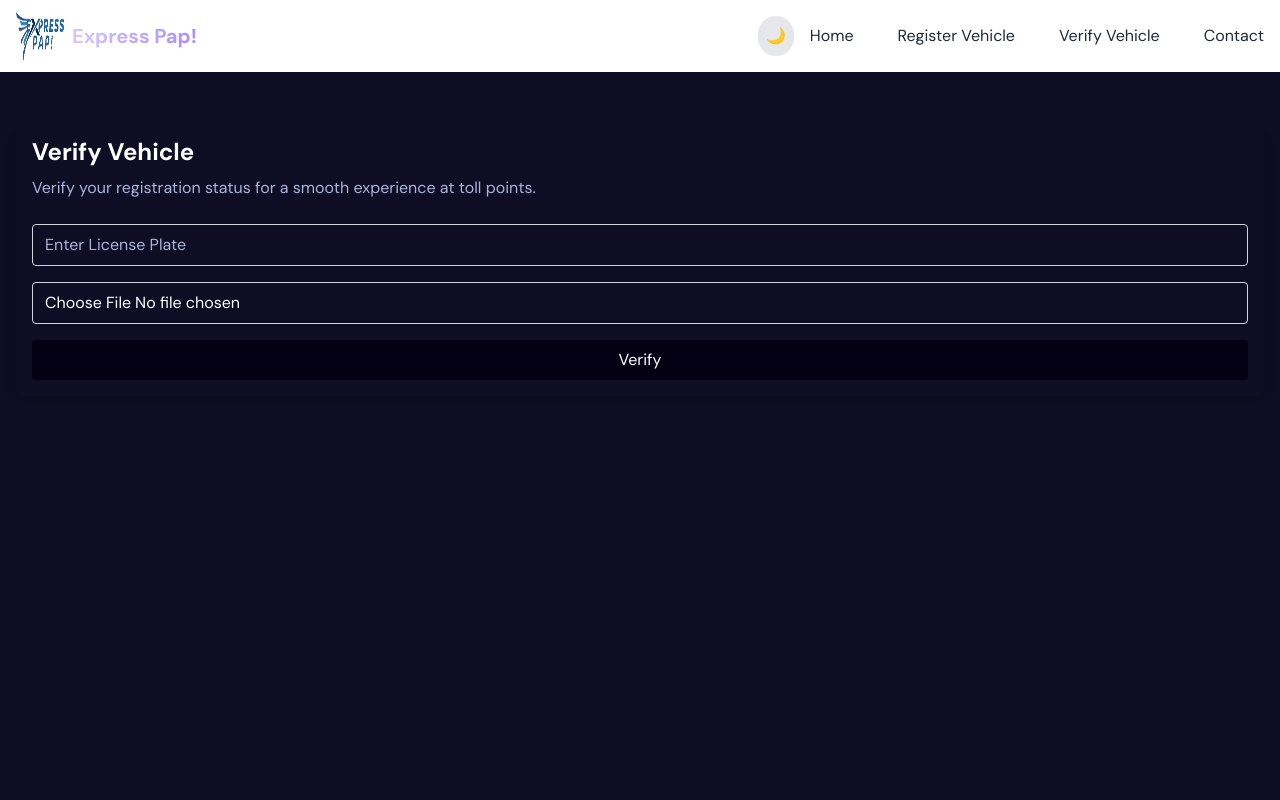
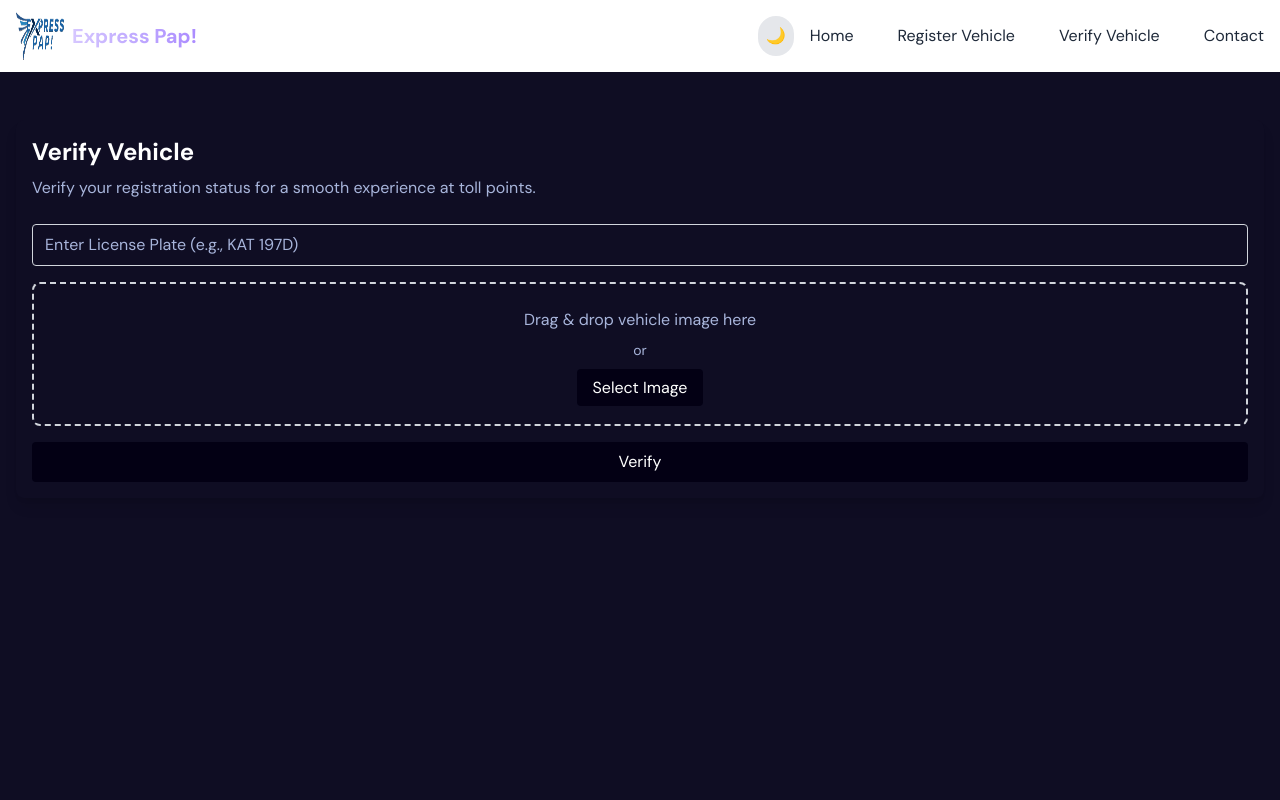
Before and after one commit to iamcollo-me/ExpressPap, a React (Vite) app in the folder express-pap/: page /verify in a window 1280 px wide. Shown: the top 800 px of the page. Built offline with nearby package versions, Linux system fonts and the light colour scheme; no server answers.

Commit message:
Updated the UI

```diff
--- a/express-pap/src/components/Register.jsx
+++ b/express-pap/src/components/Register.jsx
@@ -100,7 +100,7 @@ const Register = () => {
           <input
             type="text"
             name="licensePlate"
-            placeholder="e.g., ABC123"
+            placeholder="e.g., KAT 197D"
             value={formData.licensePlate}
             onChange={handleChange}
             className={`w-full px-3 py-2 border rounded bg-transparent text-white placeholder-light-200 ${
--- a/express-pap/src/components/Verify.jsx
+++ b/express-pap/src/components/Verify.jsx
@@ -1,22 +1,79 @@
-import React, { useState, useEffect } from 'react';
+import React, { useState, useEffect, useCallback } from 'react';
 
 const Verify = () => {
   const [licensePlate, setLicensePlate] = useState('');
   const [image, setImage] = useState(null);
+  const [imagePreview, setImagePreview] = useState(null);
   const [vehicle, setVehicle] = useState(null);
   const [message, setMessage] = useState('');
   const [loading, setLoading] = useState(false);
+  const [ocrLoading, setOcrLoading] = useState(false);
+  const [paymentLoading, setPaymentLoading] = useState(false);
   const [transactionId, setTransactionId] = useState(null);
   const [transactionStatus, setTransactionStatus] = useState(null);
   const [errors, setErrors] = useState({});
   const [pollCount, setPollCount] = useState(0);
+  const [isDragging, setIsDragging] = useState(false);
 
-  // Access environment variables
-  const API_BASE_URL = 'https://expresspap.onrender.com'; // Node.js backend
-  const LPR_API_URL = 'https://2f24-102-215-33-50.ngrok-free.app';   // Python backend
+  // API URLs
+  const API_BASE_URL = 'https://expresspap.onrender.com';
+  const LPR_API_URL = 'https://d925-102-215-33-50.ngrok-free.app';
 
-  console.log('API_BASE_URL:', API_BASE_URL);
-  console.log('LPR_API_URL:', LPR_API_URL);
+  // Drag and drop handlers
+  const handleDragEnter = (e) => {
+    e.preventDefault();
+    e.stopPropagation();
+    setIsDragging(true);
+  };
+
+  const handleDragLeave = (e) => {
+    e.preventDefault();
+    e.stopPropagation();
+    setIsDragging(false);
+  };
+
+  const handleDragOver = (e) => {
+    e.preventDefault();
+    e.stopPropagation();
+  };
+
+  const handleDrop = (e) => {
+    e.preventDefault();
+    e.stopPropagation();
+    setIsDragging(false);
+
+    const files = e.dataTransfer.files;
+    if (files && files.length > 0) {
+      const file = files[0];
+      if (file.type.startsWith('image/')) {
+        setImage(file);
+        const reader = new FileReader();
+        reader.onload = () => {
+          setImagePreview(reader.result);
+        };
+        reader.readAsDataURL(file);
+      }
+    }
+  };
+
+  // File input change handler
+  const handleFileChange = (e) => {
+    const file = e.target.files[0];
+    if (file && file.type.startsWith('image/')) {
+      setImage(file);
+      const reader = new FileReader();
+      reader.onload = () => {
+        setImagePreview(reader.result);
+      };
+      reader.readAsDataURL(file);
+    }
+  };
+
+  // Remove image handler
+  const removeImage = () => {
+    setImage(null);
+    setImagePreview(null);
+  };
 
   // Poll transaction status
   useEffect(() => {
@@ -26,13 +83,12 @@ const Verify = () => {
       if (!transactionId) return;
 
       try {
+        setPaymentLoading(true);
         const response = await fetch(`${API_BASE_URL}/transaction-status/${transactionId}`);
         if (!response.ok) {
           throw new Error(`HTTP error! Status: ${response.status}`);
         }
         const data = await response.json();
-
-        console.log('Transaction status check:', data);
 
         if (data.status === 'success') {
           setTransactionStatus('success');
@@ -58,6 +114,8 @@ const Verify = () => {
         clearInterval(pollInterval);
         setTransactionStatus('error');
         setMessage("Error checking payment status. Please check your M-Pesa messages.");
+      } finally {
+        setPaymentLoading(false);
       }
     };
 
@@ -87,26 +145,29 @@ const Verify = () => {
     if (!validateFields()) return;
 
     setLoading(true);
+    setOcrLoading(!!image);
+    setPaymentLoading(false);
     setMessage('Processing your request. This may take a moment...');
     setVehicle(null);
     setTransactionStatus('pending');
     setTransactionId(null);
 
     try {
-      let extractedLicensePlate = licensePlate;
+      let extractedLicensePlate = licensePlate.toUpperCase().trim();
 
       // If an image is uploaded, send it to the Python backend for OCR
       if (image) {
         const formData = new FormData();
         formData.append('image', image);
 
-        console.time("OCR Process");
+        setMessage('Processing license plate image...');
+        setOcrLoading(true);
+
         const lprResponse = await fetch(`${LPR_API_URL}/upload`, {
           method: 'POST',
           body: formData,
           signal: AbortSignal.timeout(40000),
         });
-        console.timeEnd("OCR Process");
 
         if (!lprResponse.ok) {
           throw new Error(`Python backend error: ${lprResponse.statusText}`);
@@ -119,11 +180,13 @@ const Verify = () => {
           throw new Error("Failed to extract license plate from image.");
         }
 
-        extractedLicensePlate = lprData.licensePlate;
+        extractedLicensePlate = lprData.licensePlate.toUpperCase().trim();
+        setOcrLoading(false);
       }
 
       // Send the license plate to the Node.js backend for payment initiation
-      console.time("Payment Verification");
+      setMessage('Verifying vehicle registration...');
+
       const verifyResponse = await fetch(`${API_BASE_URL}/verify`, {
         method: 'POST',
         headers: {
@@ -133,7 +196,6 @@ const Verify = () => {
           licensePlate: extractedLicensePlate,
         }),
       });
-      console.timeEnd("Payment Verification");
 
       if (!verifyResponse.ok) {
         throw new Error(`Node.js backend error: ${verifyResponse.statusText}`);
@@ -146,6 +208,7 @@ const Verify = () => {
         setVehicle(verifyData.vehicle);
         setTransactionId(verifyData.transactionId);
         setMessage("Please check your phone to complete the M-Pesa payment.");
+        setPaymentLoading(true);
       } else {
         setTransactionStatus(null);
         setMessage(verifyData.message || "Vehicle not found. Please register.");
@@ -154,6 +217,8 @@ const Verify = () => {
       console.error("Verify error:", error);
       setTransactionStatus('error');
       setMessage(error.message || "Error verifying vehicle. Please try again.");
+      setOcrLoading(false);
+      setPaymentLoading(false);
     }
 
     setLoading(false);
@@ -169,7 +234,7 @@ const Verify = () => {
         <div>
           <input
             type="text"
-            placeholder="Enter License Plate"
+            placeholder="Enter License Plate (e.g., KAT 197D)"
             value={licensePlate}
             onChange={(e) => setLicensePlate(e.target.value)}
             className={`w-full px-3 py-2 border rounded bg-transparent text-white placeholder-light-200 ${
@@ -180,29 +245,127 @@ const Verify = () => {
           {errors.licensePlate && <div className="text-red-500 text-sm mt-1">{errors.licensePlate}</div>}
         </div>
 
-        {/* Image Upload */}
-        <div>
+        {/* Drag and Drop Area */}
+        <div
+          className={`border-2 border-dashed rounded-lg p-6 text-center ${
+            isDragging ? 'border-primary bg-primary/10' : 'border-gray-300'
+          }`}
+          onDragEnter={handleDragEnter}
+          onDragLeave={handleDragLeave}
+          onDragOver={handleDragOver}
+          onDrop={handleDrop}
+        >
+          {imagePreview ? (
+            <div className="relative">
+              <img
+                src={imagePreview}
+                alt="Preview"
+                className="max-h-48 mx-auto mb-4 rounded"
+              />
+              <button
+                onClick={removeImage}
+                className="absolute top-0 right-0 bg-red-500 text-white rounded-full p-1"
+              >
+                ✕
+              </button>
+              <p className="text-light-200">Image ready for processing</p>
+            </div>
+          ) : (
+            <>
+              <p className="text-light-200 mb-2">Drag & drop vehicle image here</p>
+              <p className="text-light-200 text-sm mb-4">or</p>
               <input
                 type="file"
                 accept="image/*"
-            onChange={(e) => setImage(e.target.files[0])}
-            className="w-full px-3 py-2 border rounded bg-transparent text-white placeholder-light-200 border-gray-300"
-            disabled={loading}
+                onChange={handleFileChange}
+                className="hidden"
+                id="file-upload"
               />
+              <label
+                htmlFor="file-upload"
+                className="bg-primary text-white px-4 py-2 rounded hover:bg-primary/90 transition-colors cursor-pointer"
+              >
+                Select Image
+              </label>
+            </>
+          )}
         </div>
 
         {/* Verify Button */}
         <button
           onClick={handleVerify}
           disabled={loading}
-          className="w-full bg-primary text-white px-4 py-2 rounded hover:bg-primary/90 transition-colors"
+          className="w-full bg-primary text-white px-4 py-2 rounded hover:bg-primary/90 transition-colors flex justify-center items-center"
         >
-          {loading ? 'Verifying...' : 'Verify'}
+          {loading ? (
+            <>
+              {ocrLoading && (
+                <span className="flex items-center">
+                  <svg className="animate-spin -ml-1 mr-2 h-4 w-4 text-white" xmlns="http://www.w3.org/2000/svg" fill="none" viewBox="0 0 24 24">
+                    <circle className="opacity-25" cx="12" cy="12" r="10" stroke="currentColor" strokeWidth="4"></circle>
+                    <path className="opacity-75" fill="currentColor" d="M4 12a8 8 0 018-8V0C5.373 0 0 5.373 0 12h4zm2 5.291A7.962 7.962 0 014 12H0c0 3.042 1.135 5.824 3 7.938l3-2.647z"></path>
+                  </svg>
+                  Processing Image...
+                </span>
+              )}
+              {paymentLoading && (
+                <span className="flex items-center">
+                  <svg className="animate-spin -ml-1 mr-2 h-4 w-4 text-white" xmlns="http://www.w3.org/2000/svg" fill="none" viewBox="0 0 24 24">
+                    <circle className="opacity-25" cx="12" cy="12" r="10" stroke="currentColor" strokeWidth="4"></circle>
+                    <path className="opacity-75" fill="currentColor" d="M4 12a8 8 0 018-8V0C5.373 0 0 5.373 0 12h4zm2 5.291A7.962 7.962 0 014 12H0c0 3.042 1.135 5.824 3 7.938l3-2.647z"></path>
+                  </svg>
+                  Waiting for Payment...
+                </span>
+              )}
+              {!ocrLoading && !paymentLoading && 'Verifying...'}
+            </>
+          ) : 'Verify'}
         </button>
+
+        {/* Vehicle Information Display */}
+        {vehicle && (
+          <div className="mt-4 p-4 bg-gray-800 rounded-lg">
+            <h3 className="text-lg font-semibold text-white mb-2">Vehicle Information</h3>
+            <div className="grid grid-cols-2 gap-2">
+              <div>
+                <p className="text-light-200">Owner:</p>
+                <p className="text-white">{vehicle.ownerName}</p>
               </div>
+              <div>
+                <p className="text-light-200">Plate:</p>
+                <p className="text-white">{vehicle.licensePlate}</p>
+              </div>
+              <div>
+                <p className="text-light-200">Type:</p>
+                <p className="text-white">{vehicle.carType}</p>
+              </div>
+              <div>
+                <p className="text-light-200">Brand:</p>
+                <p className="text-white">{vehicle.brand}</p>
+              </div>
+              <div>
+                <p className="text-light-200">Color:</p>
+                <p className="text-white">{vehicle.color}</p>
+              </div>
+              <div>
+                <p className="text-light-200">Contact:</p>
+                <p className="text-white">{vehicle.contact}</p>
+              </div>
+            </div>
+          </div>
+        )}
 
         {/* Status Message */}
-      {message && <div className="mt-4 p-3 rounded bg-blue-500 text-white">{message}</div>}
+        {message && (
+          <div className={`mt-4 p-3 rounded ${
+            transactionStatus === 'success' ? 'bg-green-600' :
+            transactionStatus === 'failed' || transactionStatus === 'error' ? 'bg-red-600' :
+            'bg-blue-500'
+          } text-white`}>
+            {message}
+          </div>
+        )}
+      </div>
     </div>
   );
 };
```
Lines whose indentation alone changed are shown as unchanged.
